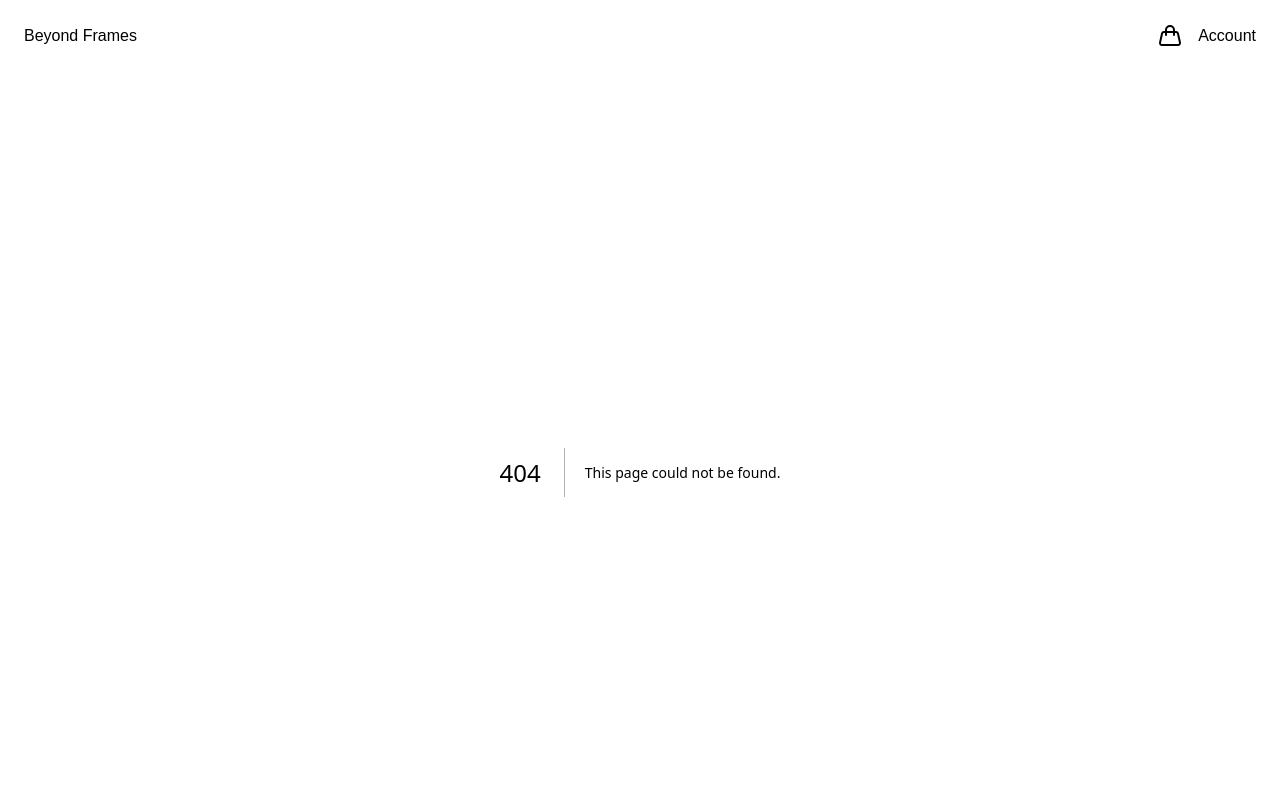
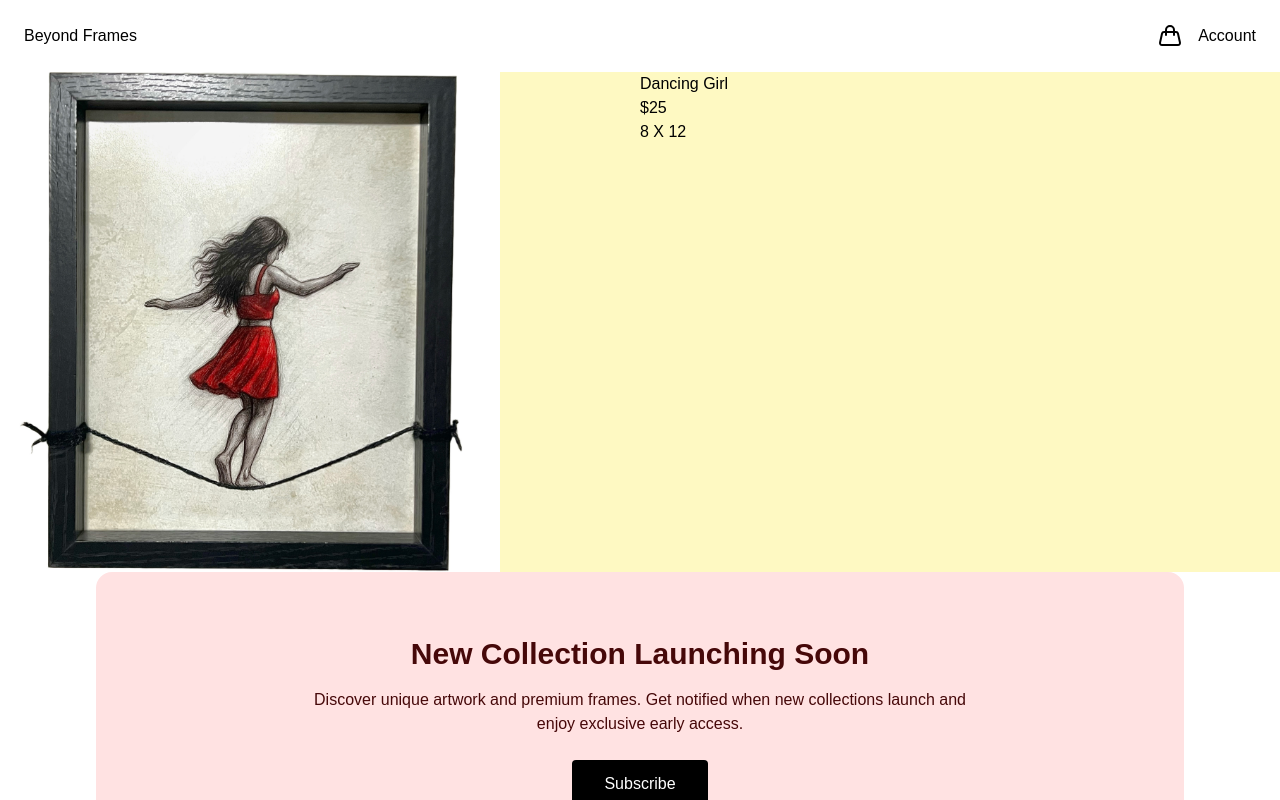
Before and after one commit to amarmanhala/beyond-frames, a Next.js app: page /product/dancing-girl in a window 1280 px wide. Before the commit this address had no page. Shown: the top 800 px of the page. Built offline with nearby package versions, Linux system fonts and the light colour scheme.

Commit message:
add product details

```diff
--- a/app/components/ProductCard.tsx
+++ b/app/components/ProductCard.tsx
@@ -1,8 +1,10 @@
 import Image from "next/image";
+import Link from "next/link";
 
-const ProductCard = ({ imageURL, description }: { imageURL: string, description: string }) => {
+const ProductCard = ({ imageURL, description, slug }: { imageURL: string, description: string, slug: string }) => {
   return (
-    <div className="w-full cursor-pointer transition-transform duration-300 hover:scale-105">
+    <Link href={`/product/${slug}`}>
+     <div className="w-full cursor-pointer transition-transform duration-300 hover:scale-105">
       <Image
         src={imageURL}
         width={400}
@@ -11,6 +13,8 @@ const ProductCard = ({ imageURL, description }: { imageURL: string, description:
       />
       <div className="text-center"><p className="py-4">{description}</p></div>
     </div>
+    </Link>
+
   );
 };
 
--- /dev/null
+++ b/app/components/ProductDetail.tsx
@@ -0,0 +1,38 @@
+import Image from "next/image";
+
+interface Product {
+  id: string;
+  description: string;
+  slug: string;
+  price: string;
+  size: {
+    1: string;
+    2: string;
+  };
+  discount: string;
+  imageURL: string;
+  videoURL: string;
+  createtdAt: string;
+}
+
+const ProductDetail = ({ product }: { product: Product }) => {
+  return (
+    <div className="grid grid-cols-2 w-full bg-yellow-100">
+      <div>
+        <Image
+          src={product.imageURL}
+          width={500}
+          height={500}
+          alt="Picture of the author"
+        />
+      </div>
+      <div>
+        <h2>{product.description}</h2>
+        <p>{product.price}</p>
+        <p>{product.size[1]}</p>
+      </div>
+    </div>
+  );
+};
+
+export default ProductDetail;
--- a/app/components/products.tsx
+++ b/app/components/products.tsx
@@ -1,6 +1,7 @@
 import Image from "next/image";
 import ProductCard from "./ProductCard";
 import { products } from "../products/arts";
+import { slugify } from "@/utils/slugify";
 
 const Products = () => {
   return (
@@ -9,7 +10,7 @@ const Products = () => {
       {products.map((product) => {
         return (
           <div key={product.id} className=" flex items-center justify-center">
-            <ProductCard imageURL={product.imageURL} description={product.description} />
+            <ProductCard imageURL={product.imageURL} description={product.description} slug={slugify(product.description)} />
           </div>
         );
       })}
--- a/app/layout.tsx
+++ b/app/layout.tsx
@@ -2,6 +2,8 @@ import type { Metadata } from "next";
 import { Geist, Geist_Mono } from "next/font/google";
 import "./globals.css";
 import Header from "./components/header";
+import Footer from "./components/Footer";
+import Newsletter from "./components/Newsletter";
 
 const geistSans = Geist({
   variable: "--font-geist-sans",
@@ -30,6 +32,8 @@ export default function RootLayout({
       >
         <Header />
         {children}
+        <Newsletter />
+        <Footer />
       </body>
     </html>
   );
--- a/app/page.tsx
+++ b/app/page.tsx
@@ -10,8 +10,6 @@ export default function Home() {
       <main>
        <HeroFrame />
        <Products />
-       <Newsletter />
-       <Footer />
       </main>
     </div>
   );
--- /dev/null
+++ b/app/product/[slug]/not-found.tsx
@@ -0,0 +1,3 @@
+export default function NotFound() {
+  return <div>404 - Page Not Found</div>
+}
--- /dev/null
+++ b/app/product/[slug]/page.tsx
@@ -0,0 +1,29 @@
+import ProductDetail from "@/app/components/ProductDetail";
+import { products } from "@/app/products/arts";
+import { notFound } from "next/navigation";
+
+export async function generateStaticParams() {
+  console.log("Static called");
+  return products.map((product) => ({
+    slug: product.slug, // or however you're generating slugs
+  }));
+}
+
+export default async function Page({
+  params,
+}: {
+  params: Promise<{ slug: string }>;
+}) {
+  const slug = await params;
+  const product = products.find((product) => product.slug === slug.slug);
+
+   if (!product) {
+    notFound()
+  }
+
+  return (
+    <div>
+      <ProductDetail product={product} />
+    </div>
+  );
+}
--- a/app/products/arts.ts
+++ b/app/products/arts.ts
@@ -2,6 +2,7 @@ export const products = [
   {
     id: "1",
     description: "The Heights",
+    slug: "the-heights",
     price: "$25",
     size: {
       1: "8 X 12",
@@ -15,6 +16,7 @@ export const products = [
   {
     id: "2",
     description: "My Love",
+    slug: "my-love",
     price: "$25",
     size: {
       1: "8 X 12",
@@ -28,6 +30,7 @@ export const products = [
   {
     id: "3",
     description: "Slide",
+    slug: "slide",
     price: "$25",
     size: {
       1: "8 X 12",
@@ -41,6 +44,7 @@ export const products = [
   {
     id: "4",
     description: "Dancing Girl",
+    slug: "dancing-girl",
     price: "$25",
     size: {
       1: "8 X 12",
--- /dev/null
+++ b/utils/slugify.ts
@@ -0,0 +1,8 @@
+export const slugify = (text: string): string => {
+  return text
+    .toLowerCase()                  // "Dancing Girl" → "dancing girl"
+    .trim()                          // Remove extra spaces
+    .replace(/\s+/g, '-')           // Replace spaces with hyphens
+    .replace(/[^\w\-]+/g, '')       // Remove special characters
+    .replace(/\-\-+/g, '-');        // Replace multiple hyphens with single
+};
```
